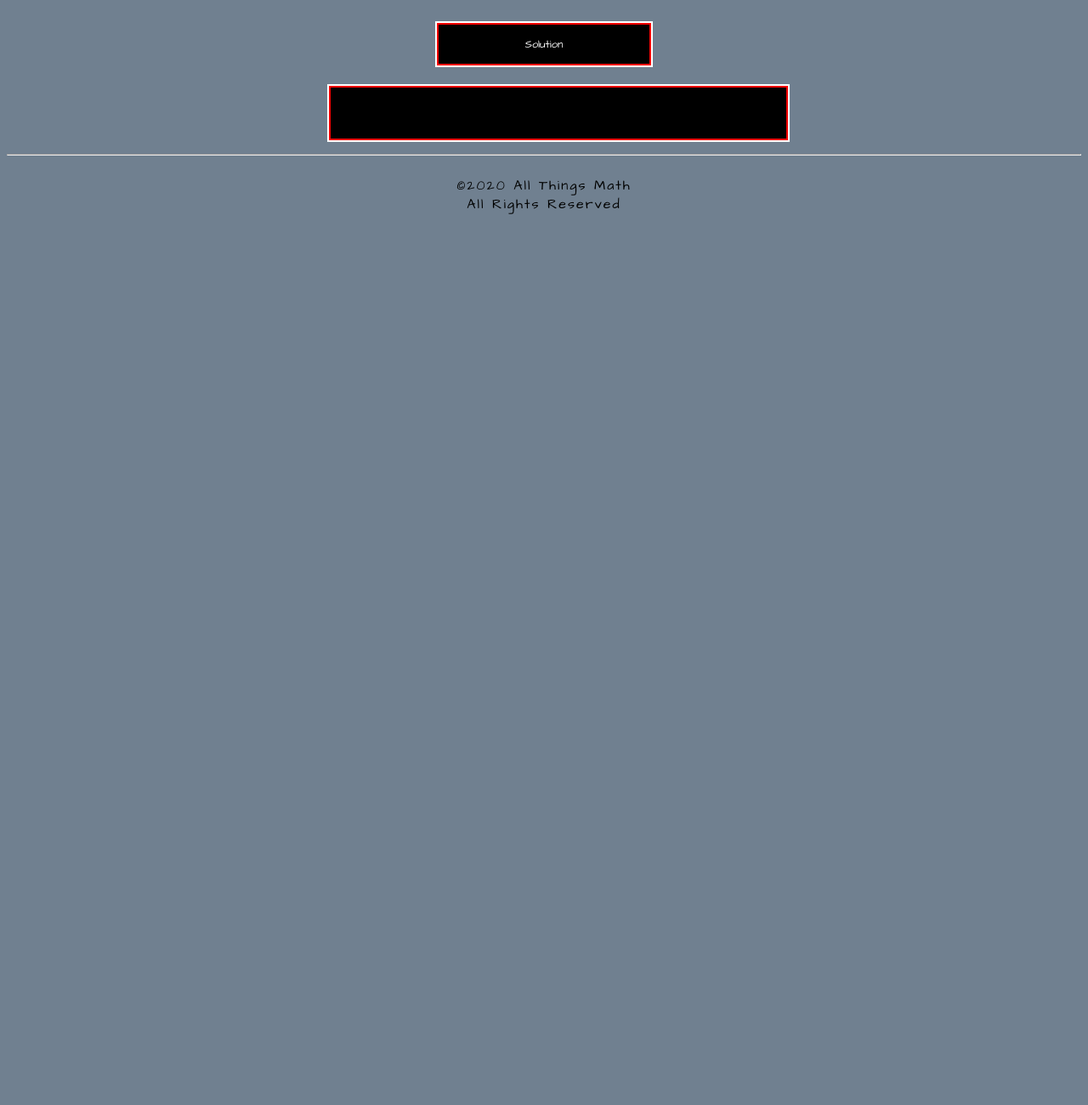
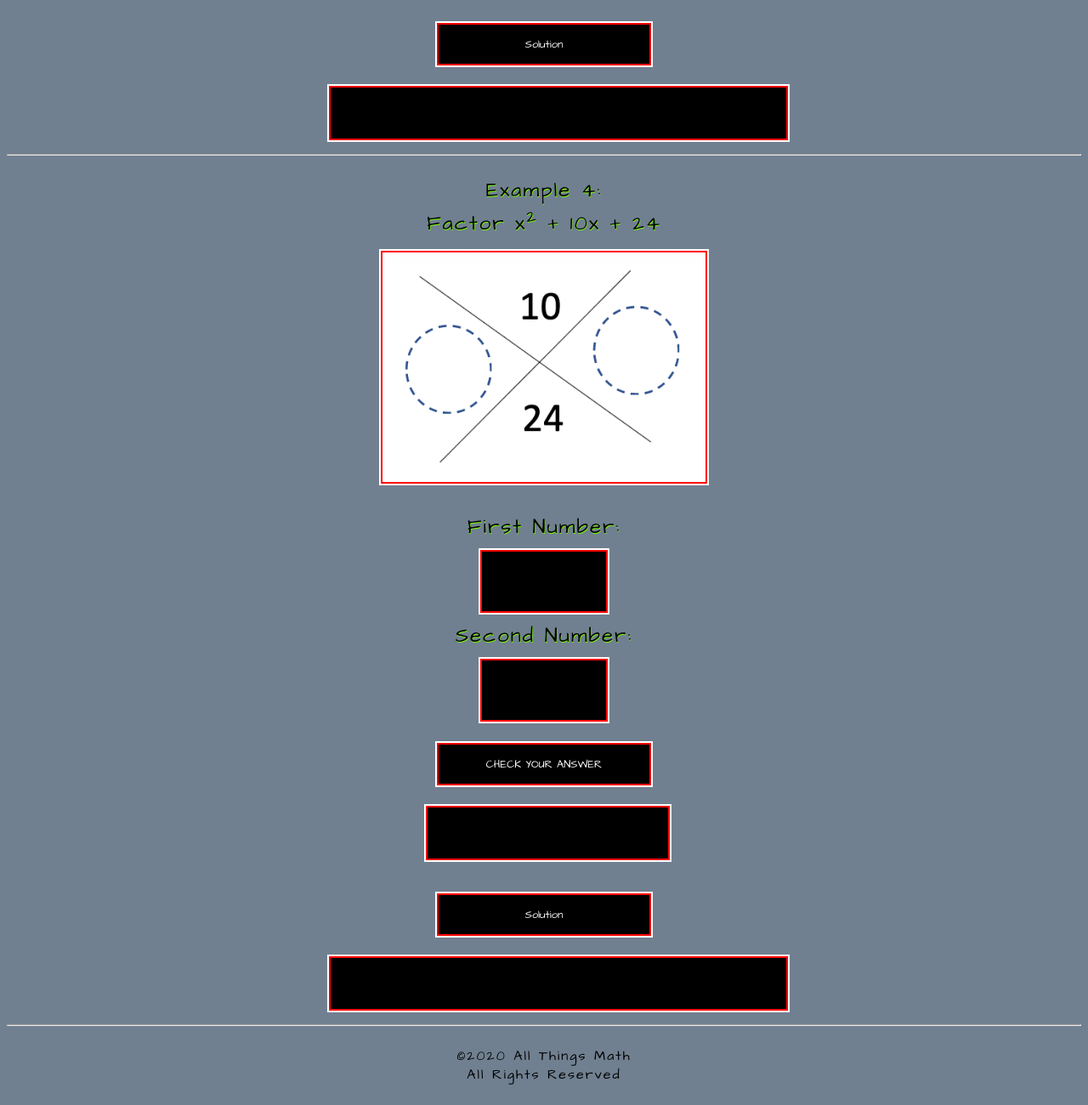
Before and after one commit to jillwilliams/factoringx2_bx_c, a plain HTML site: page index.html in a window 1280 px wide. Shown: the part 3962-5262 px from the top of the page at 85% size. Before the commit the page ends 4238 px from the top, so only its background shows below. Drawn offline with Linux system fonts and the light colour scheme; a web font is replaced by a local one.

Commit message:
Final Draft

```diff
--- a/index.html
+++ b/index.html
@@ -106,6 +106,27 @@
         <button type="submit" id="myBtn4" onclick="myCalc6()">Solution</button>
         <p id="demo6"></p><hr>
     </p>
+<p>
+        Example 4:<br>
+        Factor x<sup>2</sup> + 10x + 24<br>
+        <img src="images/pic3.png" alt="" id="pic1" />
+        <p>
+        First Number: <br>
+        <input type="text" id="varA4"><br>
+        Second Number: <br>
+        <input type="text" id="varB4"><br>
+        <button type="submit" id="myBtn5" onclick="myCalc7()">
+            CHECK YOUR ANSWER
+        </button>
+        <p id="demo7"></p>
+    </p>
+    <p>
+        <button type="submit" id="myBtn6" onclick="myCalc8()">Solution</button>
+        <p id="demo8"></p><hr>
+    </p>
+
+
+
     <script src="script.js"></script>
     <footer>
         ©2020 All Things Math<br>All Rights Reserved
--- a/script.js
+++ b/script.js
@@ -54,3 +54,22 @@ const myProblem6 = () => {
 const myCalc6 = () => {
     document.getElementById("demo6").innerHTML = myProblem6();
 }
+
+const myProblem7 = () => {
+    var a4 = document.getElementById("varA4").value;
+    var b4 = document.getElementById("varB4").value;
+    if (a4 == "4" && b4 == "6") {
+        return "Good Job!";
+    } else
+        return "Try Again!";
+};
+const myCalc7 = () => {
+    document.getElementById("demo7").innerHTML = myProblem7();
+}
+
+const myProblem8 = () => {
+    return "(x + 4)(x + 6) or (x + 6)(x + 4)";
+};
+const myCalc8 = () => {
+    document.getElementById("demo8").innerHTML = myProblem8();
+}
--- a/styles.css
+++ b/styles.css
@@ -67,7 +67,7 @@ h1 {
     margin: 10px;
 }
 /* TEXT-BOX:    ENTER THE FIRST AND SECOND NUMBERS */
-#varA, #varB, #varA2, #varB2, #varA3, #varB3 {
+#varA, #varB, #varA2, #varB2, #varA3, #varB3, #varA4, #varB4 {
     width: 10%;
     height: 50px;
     font-size: 1.5rem;
@@ -82,7 +82,7 @@ h1 {
     padding: 10px;
     font-family: 'Architects Daughter';
 }
-#myBtn, #myBtn2, #myBtn3, #myBtn4 {
+#myBtn, #myBtn2, #myBtn3, #myBtn4, #myBtn5, #myBtn6, #myBtn7 {
     width: 20%;
     height: 50px;
     font-size: 0.8rem;
@@ -97,7 +97,7 @@ h1 {
     padding: 10px;
     font-family: 'Architects Daughter';
 }
-#demo1, #demo3, #demo5 {
+#demo1, #demo3, #demo5, #demo7 {
     width: 20%;
     height: 30px;
     font-size: 1rem;
@@ -111,7 +111,7 @@ h1 {
     font-family: 'Architects Daughter';
     padding: 15px;
 }
-#demo2, #demo4, #demo6 {
+#demo2, #demo4, #demo6, #demo8 {
     width: 40%;
     height: 30px;
     font-size: 1rem;
@@ -125,7 +125,7 @@ h1 {
     font-family: 'Architects Daughter';
     padding: 15px;
 }
-#pic1 {
+#pic1, #pic2 {
     width: 30%;
     height: auto;
     margin-top: 15px;
```
Also changed, not shown: images/pic3.png (added).
